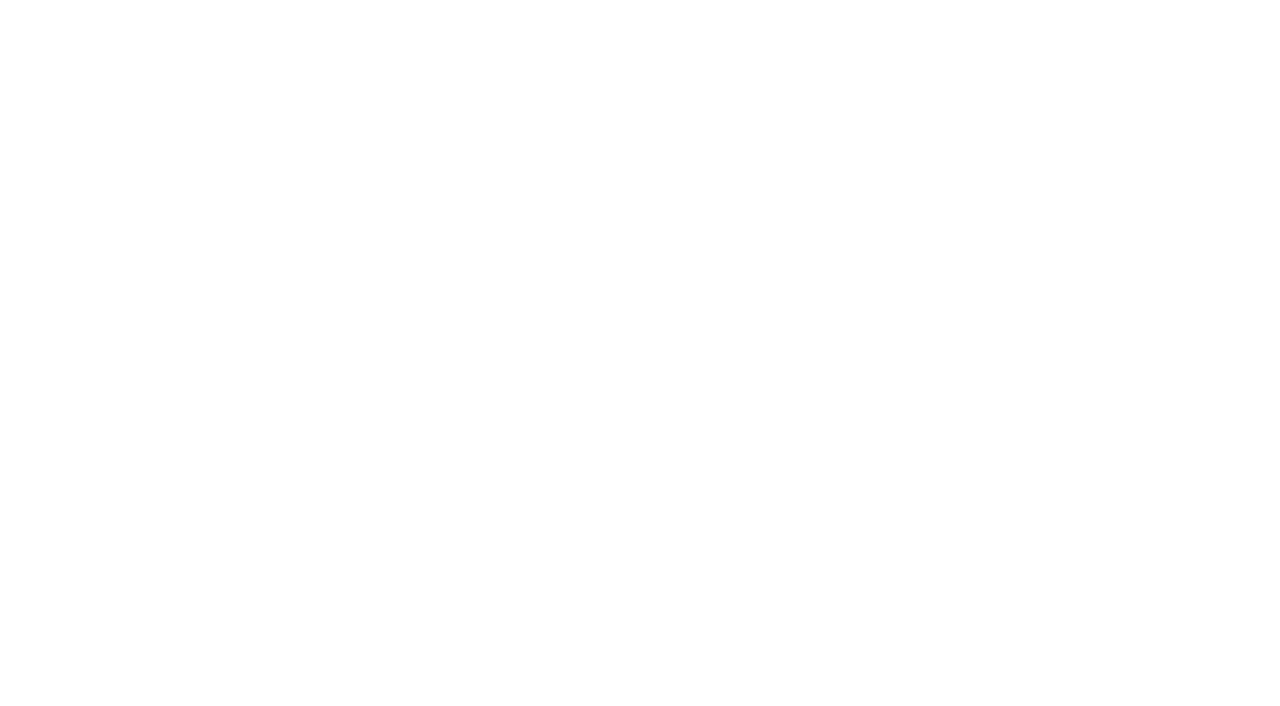
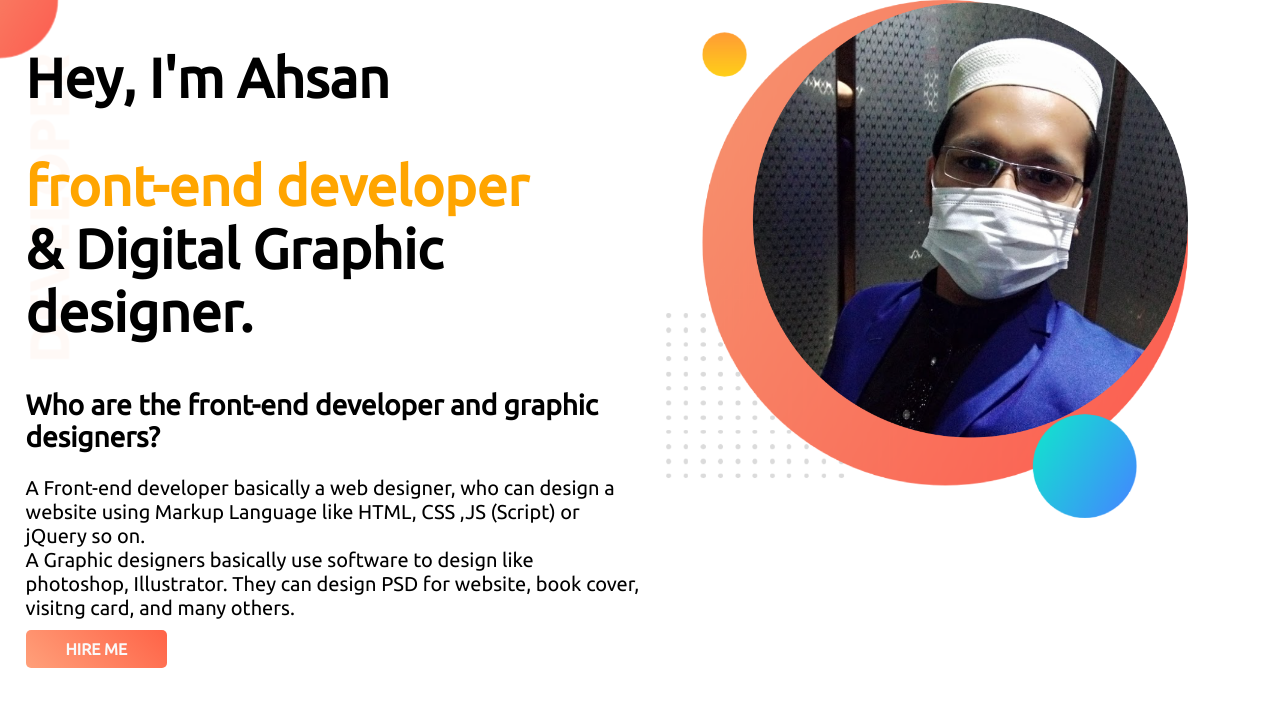
Before and after one commit to devmuhammadnurulahsan/developer-protfolio, a plain HTML site: page index.html in a window 1280 px wide. Drawn offline with Linux system fonts and the light colour scheme.

Commit message:
top banner added

```diff
--- a/index.html
+++ b/index.html
@@ -1,13 +1,41 @@
 <!DOCTYPE html>
 <html lang="en">
+
 <head>
     <meta charset="UTF-8">
     <meta http-equiv="X-UA-Compatible" content="IE=edge">
     <meta name="viewport" content="width=device-width, initial-scale=1.0">
     <title>Ahsan Protfolio</title>
+    <link rel="preconnect" href="https://fonts.googleapis.com">
+    <link rel="preconnect" href="https://fonts.gstatic.com" crossorigin>
+    <link href="https://fonts.googleapis.com/css2?family=Ubuntu&display=swap" rel="stylesheet">
     <link rel="stylesheet" href="style.css">
+
+
 </head>
+
 <body>
+    <section class="top-banner">
+        <div class="half-width">
+            <h1>Hey, I'm Ahsan </h1>
+            <h1><span class="name-color">front-end developer</span> <br> & Digital Graphic designer.</h1>
+            <p><b>
+                    <h2>Who are the front-end developer and graphic designers?</h2>
+                </b></p>
+            <p id="font-size"> A Front-end developer basically a web designer, who can design a website using Markup
+                Language like HTML, CSS ,JS (Script) or jQuery so on.</span> <br>A Graphic designers basically use
+                software to design like photoshop, Illustrator. They can design PSD for website, book cover, visitng
+                card, and many others.
+            </p>
+            <a class="link-button" target="_blank" href="https://www.facebook.com/nurul.ahsan.rifat"> HIRE ME </a>
+        </div>
+
+        <div class="half-width">
+            <img src="images/my-New.png" alt="">
+        </div>
+    </section>
+
 
 </body>
+
 </html>
--- a/style.css
+++ b/style.css
@@ -0,0 +1,41 @@
+body{
+    font-family: 'Ubuntu', sans-serif;
+    margin: 0%;
+}
+h1{
+    font-size: 55px;
+}
+
+.name-color{
+    color: orange;
+}
+#font-size{
+    font-size: 20px
+
+}
+section h2{
+    font-size: 28px;
+}
+
+section{
+    display: flex;
+}
+.half-width{
+    width: 50%;
+    padding-left: 2%;
+}
+.half-width img{
+    width: 85%;
+}
+.link-button{
+    text-decoration: none;
+    background-image: linear-gradient(45deg, lightsalmon, tomato);
+    padding: 10px 40px;
+    border-radius: 5px;
+    color: rgb(250, 249, 249);
+    font-weight: 700;
+}
+.top-banner{
+    background-image: url(images/top-banner.png);
+    background-repeat: no-repeat;
+}
```
Also changed, not shown: images/dream-bg.png (added), images/exp-bg.png (added), images/jhankar.png (added), images/jhankar2.png (added), images/my-New.png (added), images/my-bg.png (added), images/my-bg2.png (added), images/my-bg212.png (added), images/my-bg22.png (added), images/my-png.png (added), images/top-banner.png (added).
